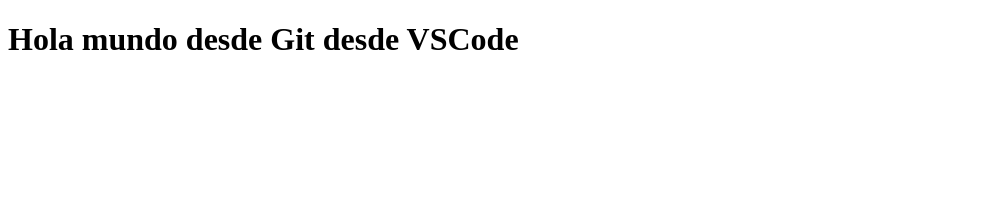
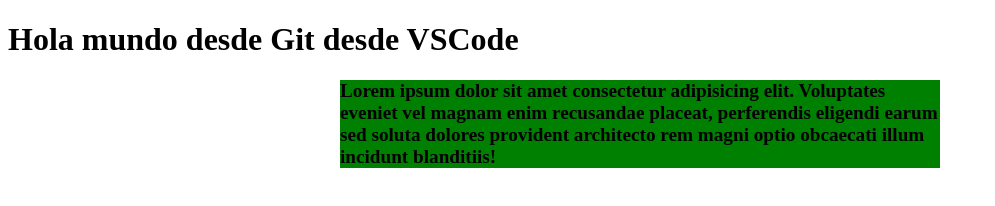
Before and after one commit to EdbertAlan/Practicas-Git, a plain HTML site: page js/index.html in a window 1280 px wide. Shown: the whole page, without its empty margins (0-995 px from the left). Drawn offline with Linux system fonts and the light colour scheme; files that its build step writes are made by us from their sources; files whose address does not match are found by name.

Commit message:
Agregar estructura HTML principal
En el archivo principal del sitio se agrego la estructura principal
para hacer uso de los selectores CSS definidos previamente

```diff
--- a/js/index.html
+++ b/js/index.html
@@ -11,6 +11,13 @@
     <h1>
         Hola mundo desde Git desde VSCode
     </h1>
+    <main id="Principal">
+        <p class="Negrita">
+            Lorem ipsum dolor sit amet consectetur adipisicing elit. Voluptates eveniet vel magnam
+            enim recusandae placeat, perferendis eligendi earum sed soluta dolores provident
+            architecto rem magni optio obcaecati illum incidunt blanditiis!
+        </p>
+    </main>
     <script src="js/app.js"></script>
 </body>
 </html>
```
